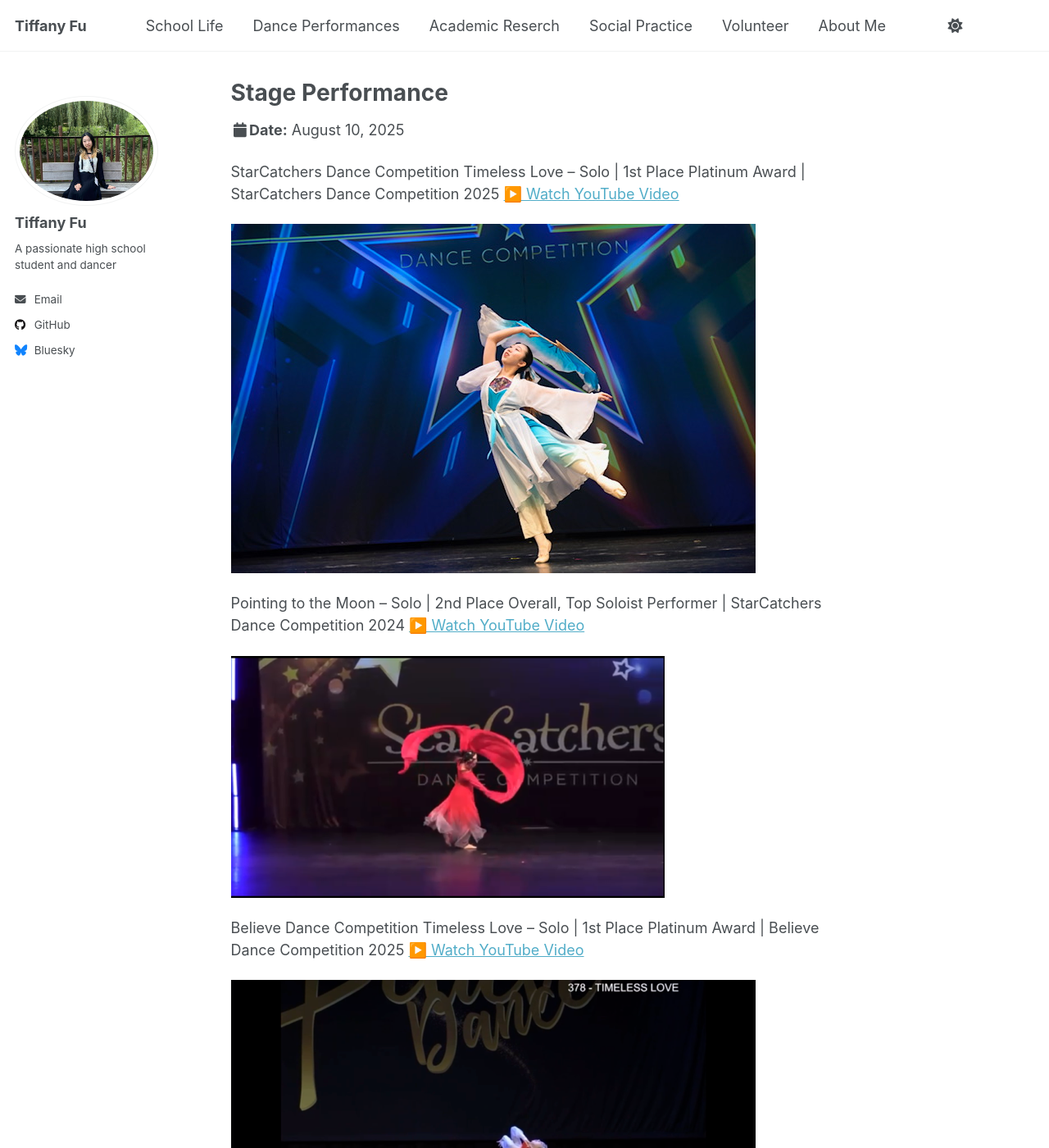
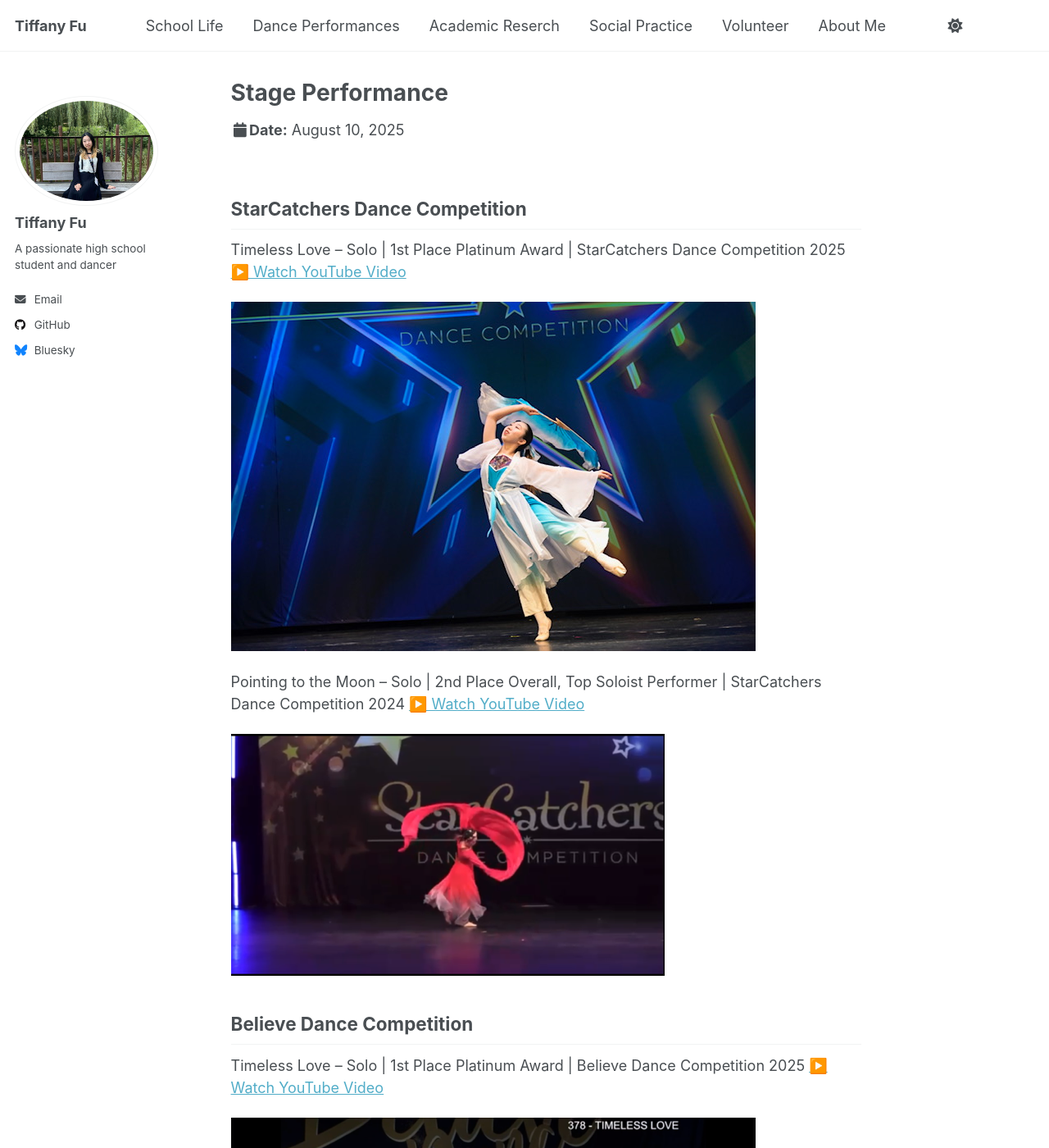
Before and after one commit to TiffanyJTFu/TiffanyFu, a Jekyll site: the page built from _talks/DanceCompetitions1.md, in a window 1280 px wide and 1400 px high. Shown: the whole window at 82% size. Built offline with Jekyll 4.4.1, drawn with Linux system fonts in a browser that asks for light colours; a script that is not in the unit is left out.

```diff
--- a/_talks/DanceCompetitions1.md
+++ b/_talks/DanceCompetitions1.md
@@ -8,7 +8,7 @@ date:  2024, 2025
 location: "Toronto, Canada"
 ---
 
-StarCatchers Dance Competition
+## StarCatchers Dance Competition
 Timeless Love – Solo | 1st Place Platinum Award | StarCatchers Dance Competition 2025
 <a href="https://youtu.be/isbpR2lO6R4" target="_blank" rel="noopener">▶️ Watch YouTube Video</a>
 
@@ -19,7 +19,7 @@ Pointing to the Moon – Solo | 2nd Place Overall, Top Soloist Performer | StarC
 
 ![Dance10](https://tiffanyjtfu.github.io/TiffanyFu/images/dancepointingtothemoons.PNG)
 
-Believe Dance Competition
+## Believe Dance Competition
 Timeless Love – Solo | 1st Place Platinum Award | Believe Dance Competition 2025
 <a href="https://youtu.be/isbpR2lO6R4" target="_blank" rel="noopener">▶️ Watch YouTube Video</a>
 
```
